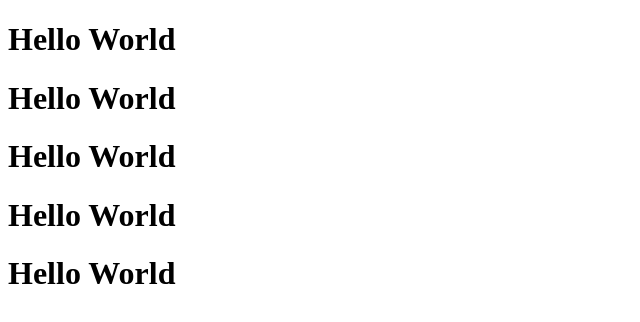
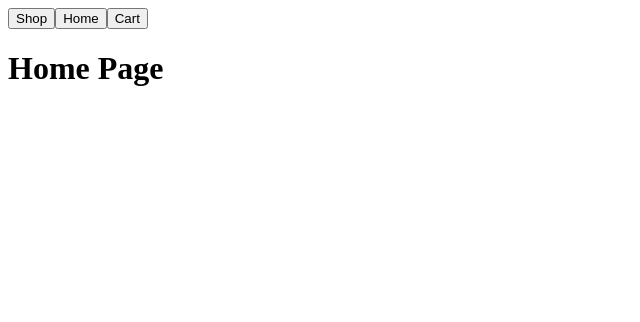
Before and after one commit to orokidd/shopping-cart, a React (Vite) app: page / in a window 1280 px wide. Shown: the top 322 px of the page, without its empty margins (0-640 px from the left). Built offline with nearby package versions, Linux system fonts and the light colour scheme.

Commit message:
setup router

```diff
--- a/src/App.jsx
+++ b/src/App.jsx
@@ -1,13 +1,7 @@
+import { RouterProvider } from 'react-router-dom';
+import { router } from './routes/router';
 import './App.css';
 
 export default function App() {
-  return (
-    <div>
-      <h1>Hello World</h1>
-      <h1>Hello World</h1>
-      <h1>Hello World</h1>
-      <h1>Hello World</h1>
-      <h1>Hello World</h1>
-    </div>
-  );
+  return <RouterProvider router={router} />
 }
--- a/src/layouts/RootLayout.jsx
+++ b/src/layouts/RootLayout.jsx
@@ -3,11 +3,11 @@ import { Header } from "../components/Header";
 
 export default function RootLayout() {
   return (
-    <div>
+    <>
       <Header />
       <main>
         <Outlet />
       </main>
-    </div>
+    </>
   );
 }
--- /dev/null
+++ b/src/routes/router.jsx
@@ -0,0 +1,17 @@
+import { createBrowserRouter } from "react-router-dom";
+import RootLayout from "../layouts/RootLayout";
+import Home from "../pages/Home";
+import Shop from "../pages/Shop";
+import Cart from "../pages/Cart";
+
+export const router = createBrowserRouter([
+  {
+    path: "/",
+    element: <RootLayout />,
+    children: [
+      { index: true, element: <Home /> },
+      { path: "shop", element: <Shop /> },
+      { path: "cart", element: <Cart /> },
+    ],
+  },
+]);
```
